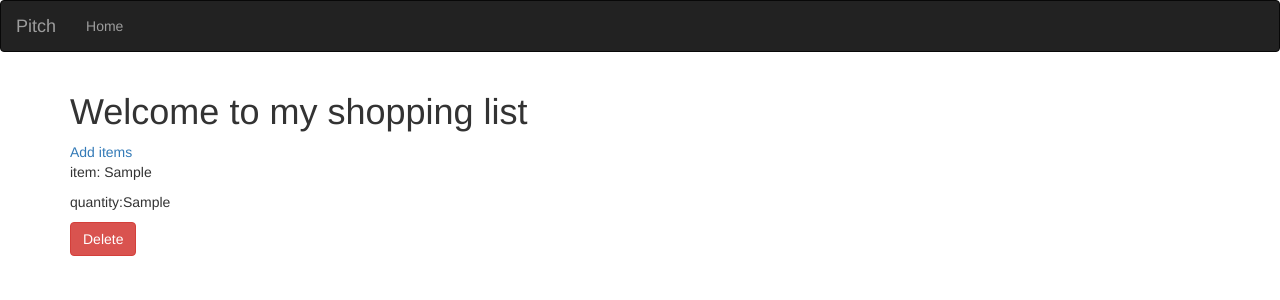
After one commit to mamu234/pitch-world, a Flask app: template app/templates/home.html in a window 1280 px wide. The commit adds this page. Shown: the top 300 px of the page. Run offline with Flask 2, Linux system fonts and the light colour scheme; the template is opened without the code that fills it: values that come from a table or form of the project are taken from there, others are empty; tables that the repository leaves empty hold one stand-in row (values such as "Sample post"); some libraries are stand-ins or nearby versions.

Commit message:
modified navbar

```diff
--- a/app/templates/home.html
+++ b/app/templates/home.html
@@ -1,5 +1,19 @@
-{% extends "base.html" %} {% block title %}Changed{% endblock %}
+{% extends 'base.html' %}
 
 {% block content %}
-<h1>This is the home page </h1>
-       {% endblock %}
+
+<div class="container">
+
+    <h1>Welcome to my shopping list</h1>
+    <a href="/items" type="button" >Add items </a>
+    {% for good in goods %}
+     <p>item: {{good.item }}</p>
+     <p>quantity:{{good.amount}}</p>
+     <a href="/delete/{{ good.id }}" class="btn btn-danger">Delete</a>
+
+     {% endfor %}
+
+</div>
+
+
+{% endblock %}
--- /dev/null
+++ b/app/templates/navbar.html
@@ -0,0 +1,18 @@
+<div class="navbar navbar-inverse" role="navigation">
+    <div class="container-fluid">
+        <div class="navbar-header">
+            <button type="button" class="navbar-toggle" data-toggle="collapse" data-target=".navbar-collapse">
+              <span class="sr-only">Toggle navigation</span>
+              <span class="icon-bar"></span>
+              <span class="icon-bar"></span>
+              <span class="icon-bar"></span>
+            </button>
+            <a class="navbar-brand" href="/"> Pitch </a>
+        </div>
+        <div class="navbar-collapse collapse">
+            <ul class="nav navbar-nav">
+                <li><a href="/">Home</a></li>
+        </div>
+
+    </div>
+</div>
--- a/main.py
+++ b/main.py
@@ -2,54 +2,50 @@ from flask import Flask,render_template,redirect,url_for
 from flask_sqlalchemy import SQLAlchemy
 from flask_bootstrap import Bootstrap
 from flask_wtf import FlaskForm
-from wtforms import StringField,SubmitField
+from wtforms import StringField,SubmitField,PasswordField
 from wtforms.validators import DataRequired
 
 
-class ShoppingForm(FlaskForm):
+class PitchForm(FlaskForm):
     item = StringField('item', validators=[DataRequired()])
     quantity = StringField('quantity', validators=[DataRequired()])
     submit = SubmitField('add')
 
 
-
-
 app = Flask(__name__)
 
 app.config['SECRET_KEY']='123'
-app.config['SQLALCHEMY_DATABASE_URI'] = 'postgresql+psycopg2://carolyne:123@localhost/list'
+app.config['SQLALCHEMY_DATABASE_URI'] = 'postgresql+psycopg2://carolyne:123@localhost/pitches'
 
 bootstrap = Bootstrap(app)
 db = SQLAlchemy(app)
 
 
-class Shopping(db.Model):
-    __tablename__ = 'lists'
+class Pitches(db.Model):
+    __tablename__ = 'pitches'
     id = db.Column(db.Integer,primary_key = True)
     item = db.Column(db.String(255))
     amount = db.Column(db.String(150))
 
-
-
 @app.route('/')
 def index():
-    items = Shopping.query.all()
+    items = Pitches.query.all()
     return render_template('index.html',goods=items)
 
 
-@app.route('/items',methods=['GET','POST'])
+@app.route('/pitches',methods=['GET','POST'])
 def items():
-    form = ShoppingForm()
+    form = PitchForm()
     if form.validate_on_submit():
-        item = Shopping(item=form.item.data, amount=form.quantity.data)
+        item = Pitches(item=form.item.data, amount=form.quantity.data)
         db.session.add(item)
         db.session.commit()
         return redirect(url_for('index'))
     return render_template('list.html', data=form)
 
-@app.route('/delete/<int:item_id>')
+@app.route('/delete/<int:pitch_id>')
 def delete(item_id):
-    item = Shopping.query.filter_by(id=item_id).first()
+    item = Pitches.query.filter_by(id=item_id).first()
     db.session.delete(item)
     db.session.commit()
     return redirect(url_for('index'))
@@ -58,7 +54,7 @@ def delete(item_id):
 
 @app.shell_context_processor
 def make_shell_context():
-    return dict(db=db, Shopping=Shopping)
+    return dict(db=db, Pitches=Pitches)
 
 
 if __name__ == "__main__":
```
Also changed, not shown: app/__init__.py (deleted, +0 -32 lines), app/templates/pitch.html (added, +9 -0 lines), app/templates/sign-up.html (deleted, +0 -72 lines).
